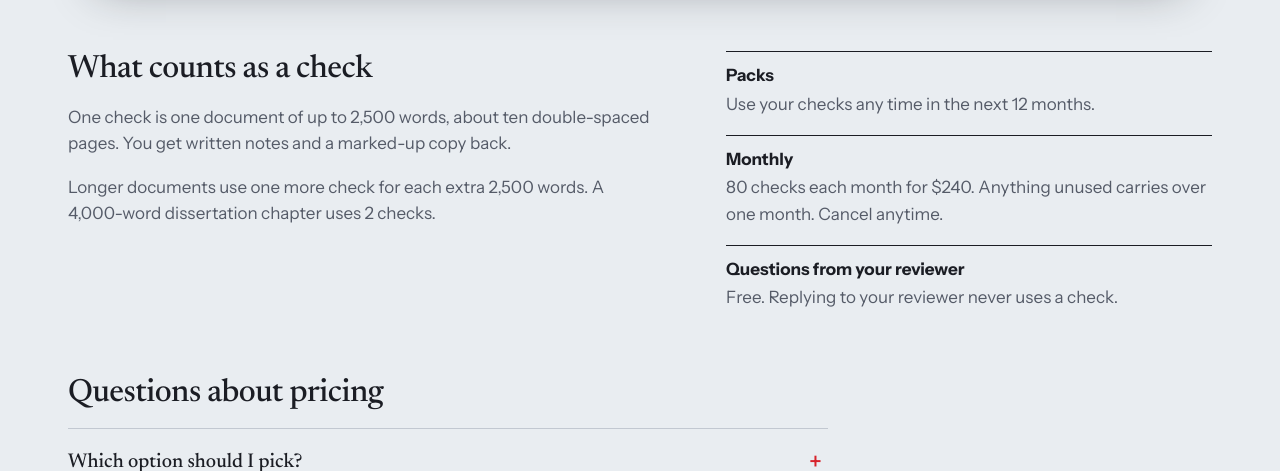
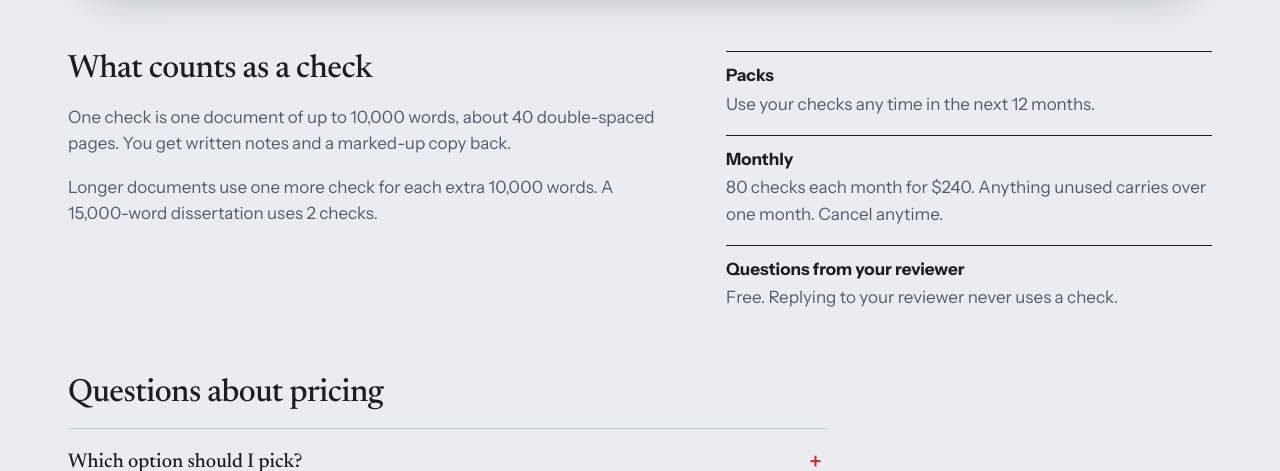
Before and after one commit to EboMutele/checkassist, a Flask app: page /pricing in a window 1280 px wide. Shown: the part 751-1222 px from the top of the page. Run offline with Flask 3, Linux system fonts and the light colour scheme.

Commit message:
One check now covers up to 10,000 words
Pricing page, homepage FAQ, worked example (15,000 words = 2 checks),
README and tests updated.

Co-Authored-By: Claude Opus 5.5 <noreply@anthropic.com>
Claude-Session: https://claude.ai/code/session_01GJL5ubnVtQac6agzVqScnM

```diff
--- a/app/pricing.py
+++ b/app/pricing.py
@@ -7,7 +7,7 @@ from dataclasses import dataclass
 from decimal import ROUND_HALF_UP, Decimal
 
 CURRENCY = "$"
-WORDS_PER_CHECK = 2500      # one check covers a document up to this many words
+WORDS_PER_CHECK = 10000     # one check covers a document up to this many words
 PACK_VALID_MONTHS = 12      # packs: checks stay valid this long
 MIN_STEP_POINTS = 5         # each bigger option must save at least this many more % per check
 
--- a/app/templates/pricing.html
+++ b/app/templates/pricing.html
@@ -15,8 +15,8 @@
 <section class="pricing-explain" aria-labelledby="what-title">
   <div>
     <h2 id="what-title">What counts as a check</h2>
-    <p>One check is one document of up to {{ '{:,}'.format(words_per_check) }} words, about ten double-spaced pages. You get written notes and a marked-up copy back.</p>
-    <p>Longer documents use one more check for each extra {{ '{:,}'.format(words_per_check) }} words. A {{ '{:,}'.format(example_words) }}-word dissertation chapter uses {{ example_checks }} checks.</p>
+    <p>One check is one document of up to {{ '{:,}'.format(words_per_check) }} words, about 40 double-spaced pages. You get written notes and a marked-up copy back.</p>
+    <p>Longer documents use one more check for each extra {{ '{:,}'.format(words_per_check) }} words. A {{ '{:,}'.format(example_words) }}-word dissertation uses {{ example_checks }} checks.</p>
   </div>
   <dl class="pricing-facts">
     <div><dt>Packs</dt><dd>Use your checks any time in the next {{ pack_months }} months.</dd></div>
@@ -38,7 +38,7 @@
     </details>
     <details>
       <summary>What if my document is longer than {{ '{:,}'.format(words_per_check) }} words?</summary>
-      <p>It uses one check for every {{ '{:,}'.format(words_per_check) }} words or part of it, so a {{ '{:,}'.format(example_words) }}-word chapter uses {{ example_checks }}.</p>
+      <p>It uses one check for every {{ '{:,}'.format(words_per_check) }} words or part of it, so a {{ '{:,}'.format(example_words) }}-word dissertation uses {{ example_checks }}.</p>
     </details>
   </div>
 </section>
--- a/app/user_views.py
+++ b/app/user_views.py
@@ -77,7 +77,7 @@ def _pricing_context():
 
 @bp.route("/pricing")
 def pricing_page():
-    example_words = 4000
+    example_words = 15000
     return render_template(
         "pricing.html", plans=pricing.plans_for_display(), example_words=example_words,
         example_checks=pricing.checks_for_words(example_words), **_pricing_context(),
```
Also changed, not shown: tests/test_pricing.py (+3 -3 lines), README.md.
